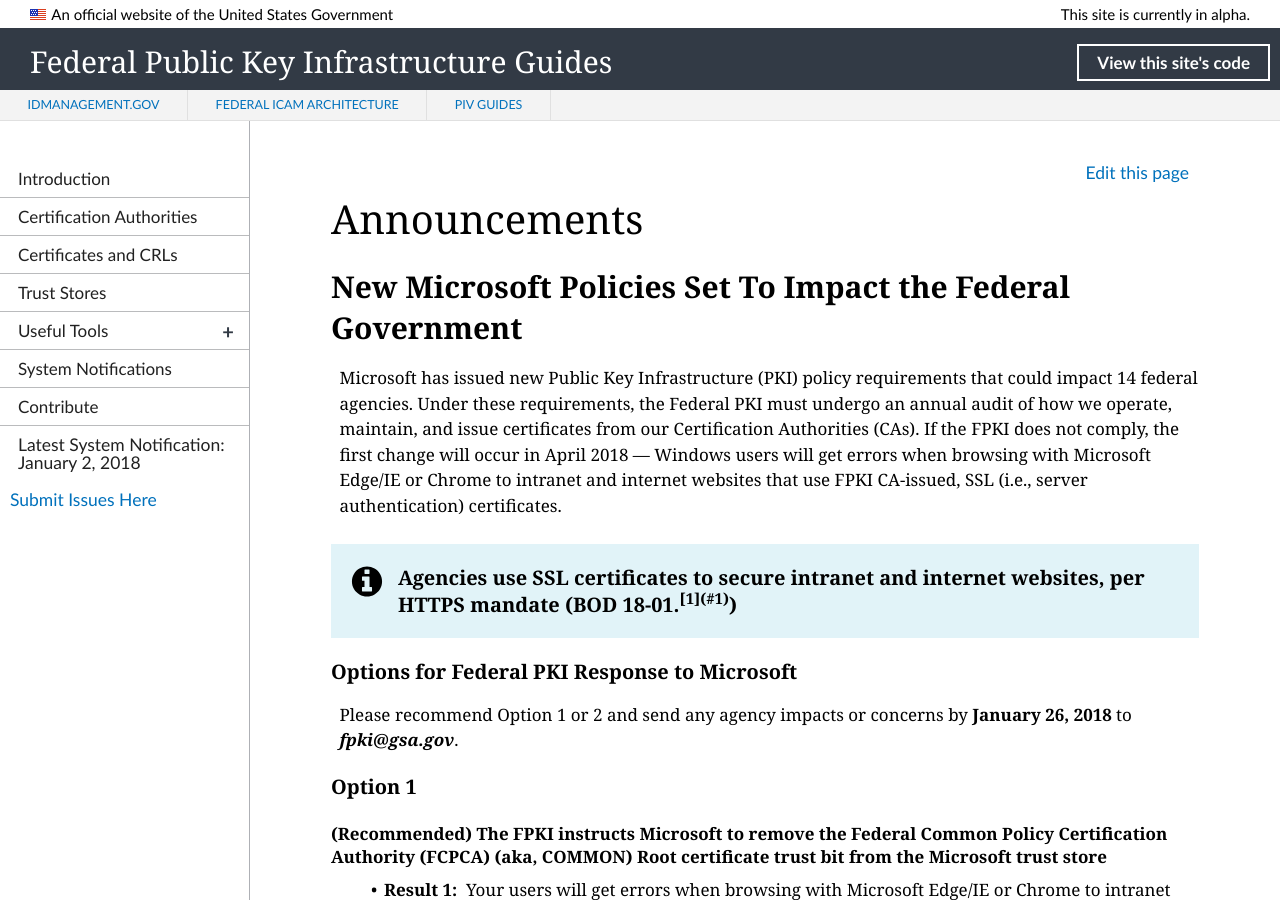
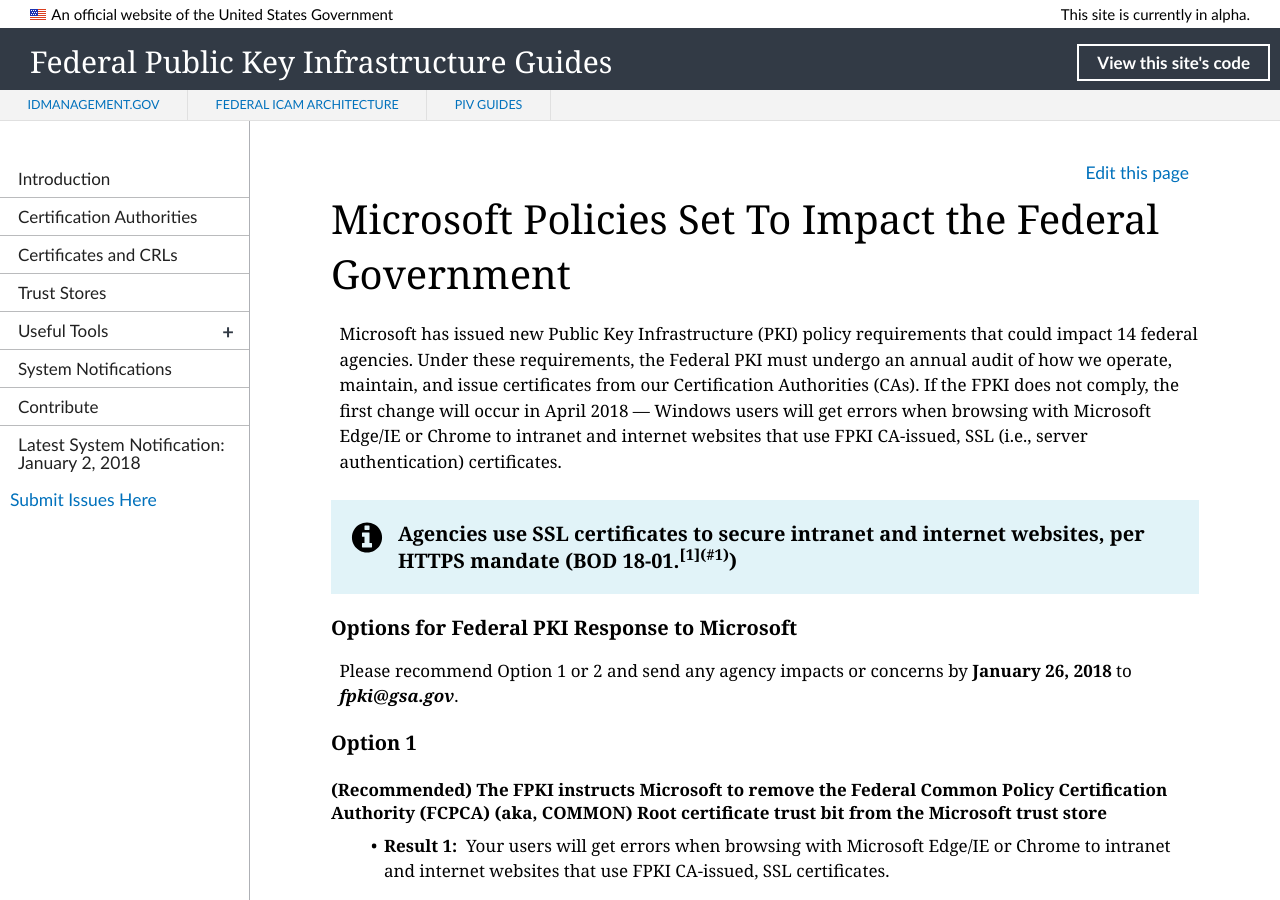
Before and after one commit to GSA/fpki-guides, a Jekyll site: the page built from pages/fpki_hottopic_microsoftconstraint.md, in a window 1280 px wide and 900 px high. Built offline with Jekyll 4.4.1, drawn with Linux system fonts in a browser that asks for light colours; nearby versions of some CDN libraries; library files that are not in the unit come from our copies.

Commit message:
Update fpki_hottopic_microsoftconstraint.md
Added "Title" to nav block

```diff
--- a/pages/fpki_hottopic_microsoftconstraint.md
+++ b/pages/fpki_hottopic_microsoftconstraint.md
@@ -1,10 +1,8 @@
 ---
 layout: default
-title: Announcements
+title: Microsoft Policies Set To Impact the Federal Government
 permalink: /announcements/
 ---
-
-## New Microsoft Policies Set To Impact the Federal Government
 
 Microsoft has issued new Public Key Infrastructure (PKI) policy requirements that could impact 14 federal agencies. Under these requirements, the Federal PKI must undergo an annual audit of how we operate, maintain, and issue certificates from our Certification Authorities (CAs). If the FPKI does not comply, the first change will occur in April 2018&nbsp;&mdash;&nbsp;Windows users will get errors when browsing with Microsoft Edge/IE or Chrome to intranet and internet websites that use FPKI CA-issued, SSL (i.e., server authentication) certificates.
 
```
